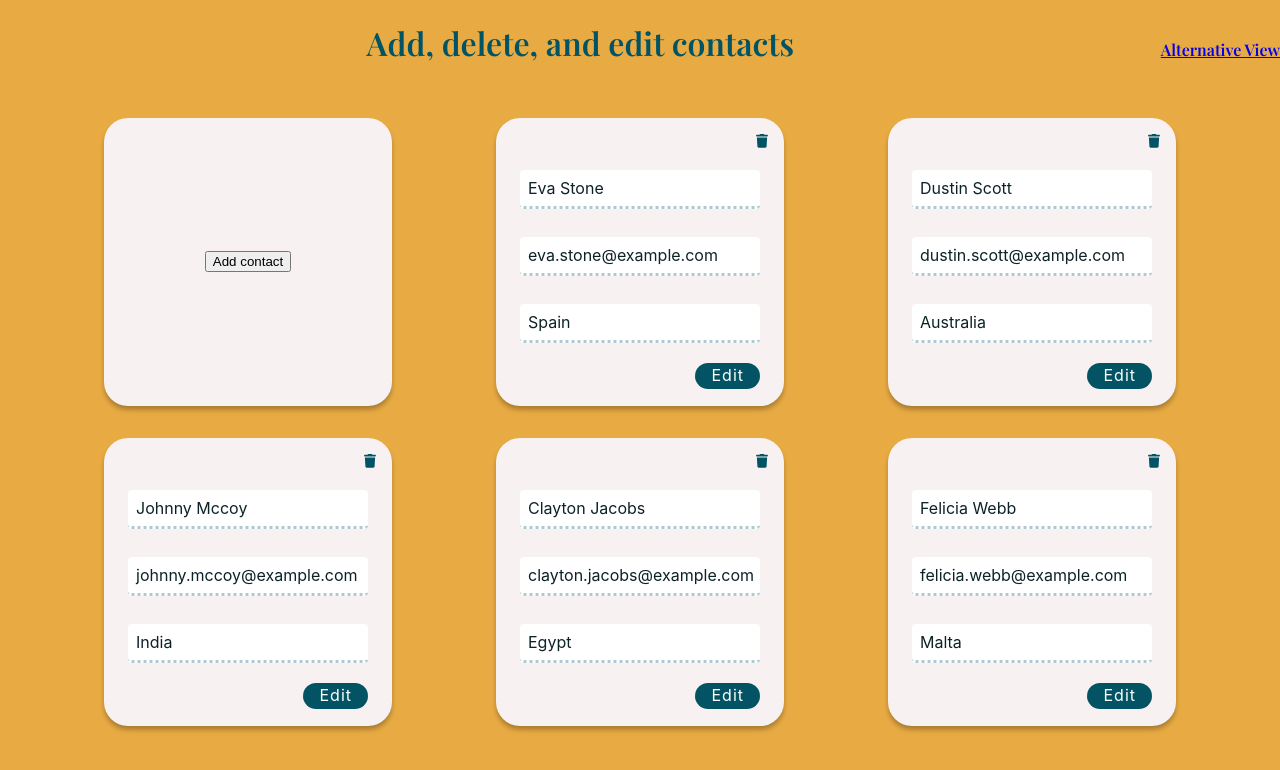
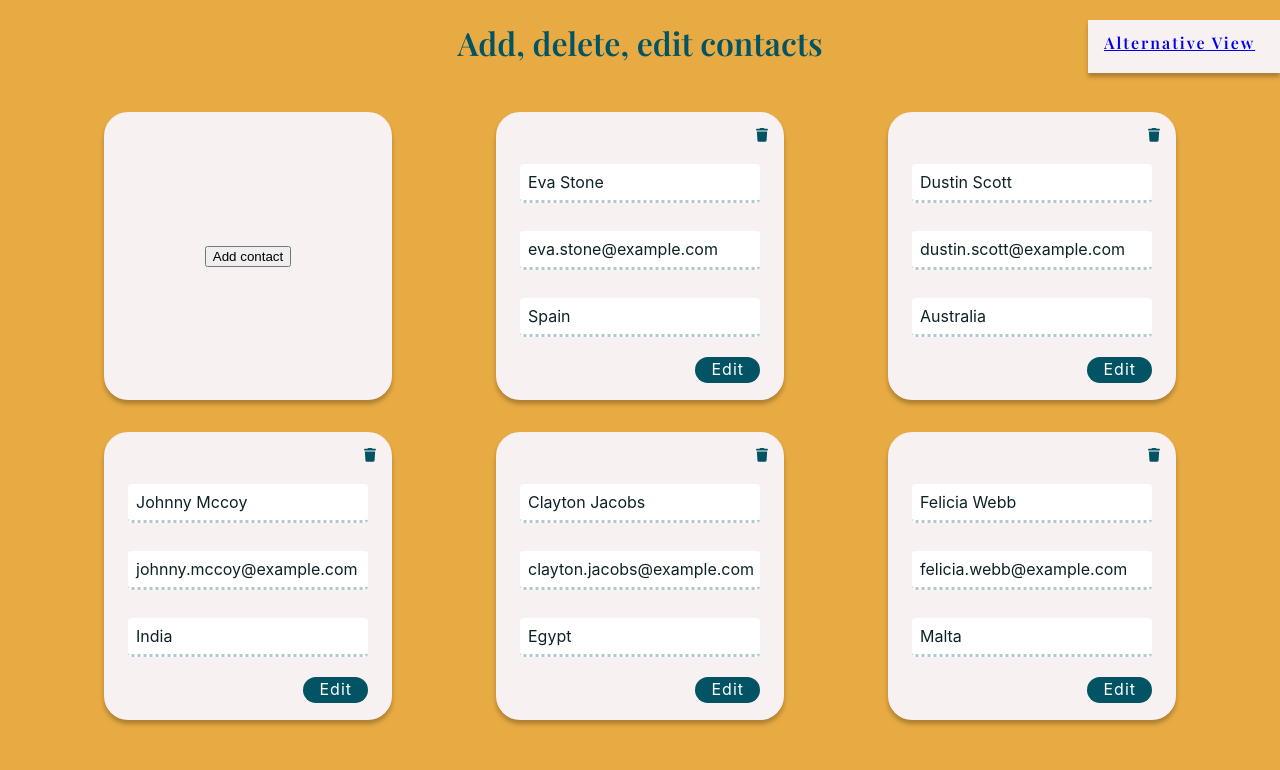
Before and after one commit to Gina-K/address-book, a React (Vite) app: page / in a window 1280 px wide. Shown: the top 770 px of the page. Built offline with nearby package versions, Linux system fonts and the light colour scheme.

Commit message:
style navigation

```diff
--- a/src/styles/App.css
+++ b/src/styles/App.css
@@ -5,19 +5,32 @@
 
 .header {
   display: flex;
-  flex-direction: row;
+  flex-direction: column;
   flex-wrap: wrap;
-  justify-content: space-between;
-  align-items: baseline;
+  align-items: center;
   font-family: 'Playfair Display', serif;
   font-weight: 600;
 }
 
 .page-title {
-  flex-grow: 2;
+  margin-bottom: 0.5em;
   text-align: center;
   color: var(--accent-color);
 }
 
 .navigation {
+  position: fixed;
+  top: 5rem;
+  align-self: flex-end;
+  min-width: 10rem;
+  padding: 0.75rem 1rem 1.25rem 1rem;
+  letter-spacing: 2px;
+  background-color: var(--secondary-bg-color);
+  box-shadow: 0 4px 4px rgba(0, 0, 0, 0.25);
 }
+
+@media screen and (min-width: 820px) {
+  .navigation {
+    top: 1.25rem;
+  }
+}
--- a/src/styles/index.css
+++ b/src/styles/index.css
@@ -18,7 +18,7 @@
 body {
   box-sizing: border-box;
   margin: 0;
-  min-width: 320px;
+  min-width: 375px;
   min-height: 100vh;
   font-size: 16px;
   color: var(--text-color);
--- a/src/views/ContactsManager.tsx
+++ b/src/views/ContactsManager.tsx
@@ -5,7 +5,7 @@ export const ContactsManager = () => {
   return (
     <div className="page-container">
       <header className="header">
-        <h1 className="page-title">Add, delete, and edit contacts</h1>
+        <h1 className="page-title">Add, delete, edit contacts</h1>
         <Link to="contacts-list" className="navigation">Alternative View</Link>
       </header>
       <ContactCardsContainer />
```
